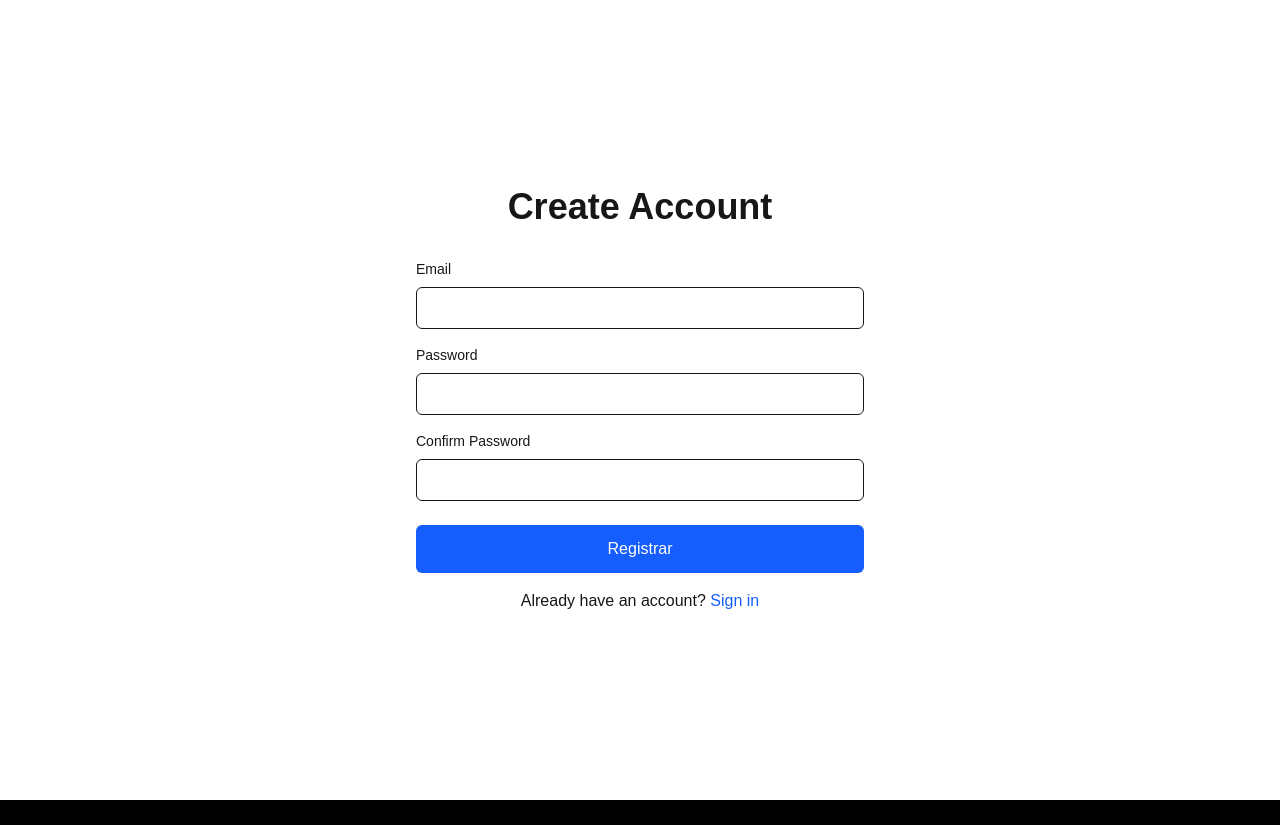
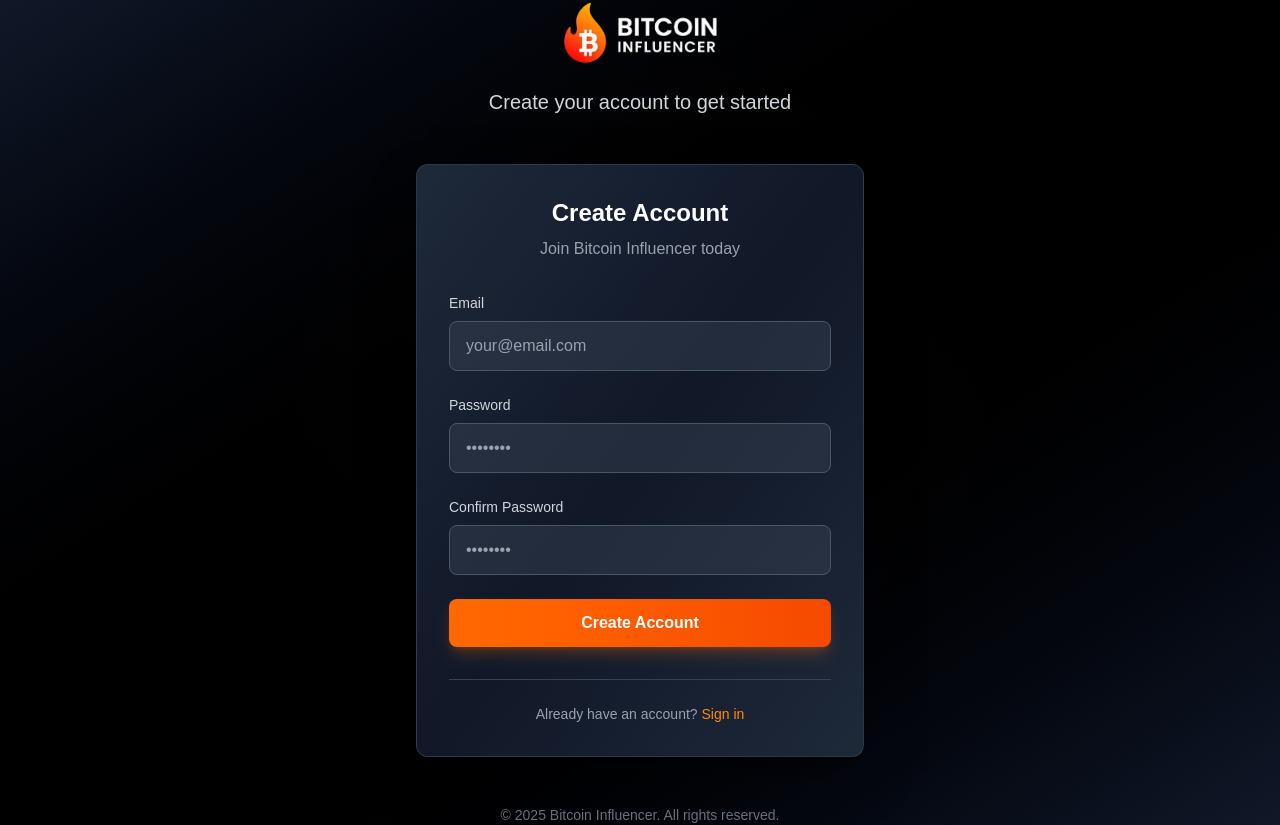
Before and after one commit to eduardocodes/btc-influencer, a Next.js app: page /register in a window 1280 px wide. Before the commit the page ends 800 px from the top, so only its background shows below. Built offline with nearby package versions, Linux system fonts and the light colour scheme; no server answers.

Commit message:
feat(register): enhance styling for premium entries

```diff
--- a/src/app/register/page.tsx
+++ b/src/app/register/page.tsx
@@ -47,12 +47,45 @@ export default function Register() {
   };
 
   return (
-    <div className="flex flex-col items-center justify-center min-h-screen p-8">
-      <h1 className="text-4xl font-bold mb-8">Create Account</h1>
+    <div className="min-h-screen bg-gradient-to-br from-gray-900 via-black to-gray-900">
+      {/* Background Pattern */}
+      <div className="absolute inset-0 opacity-20">
+        <div className="absolute inset-0 bg-[radial-gradient(circle_at_50%_50%,rgba(251,146,60,0.1),transparent_50%)]" />
+      </div>
 
-      <form onSubmit={handleSubmit} className="w-full max-w-md">
-        <div className="mb-4">
-          <label htmlFor="email" className="block text-sm font-medium mb-2">
+      <div className="relative z-10 flex flex-col items-center justify-center min-h-screen px-4 sm:px-6 lg:px-8">
+        {/* Header */}
+        <div className="text-center mb-12">
+          <div className="flex justify-center mb-6">
+            <img src="/btc-influencer-icon.svg" alt="Bitcoin Influencer" className="h-16 w-auto" />
+          </div>
+
+          <p className="text-xl text-gray-300 max-w-2xl mx-auto">
+            Create your account to get started
+          </p>
+        </div>
+
+        {/* Main Content */}
+        <div className="w-full max-w-md">
+          <div className="bg-gradient-to-br from-gray-800 via-gray-900 to-gray-800 rounded-xl p-8 border border-gray-600/50 shadow-2xl shadow-black/50 backdrop-blur-sm">
+            <div className="text-center mb-8">
+              <h2 className="text-2xl font-bold text-white mb-2">
+                Create Account
+              </h2>
+              <p className="text-gray-400">
+                Join Bitcoin Influencer today
+              </p>
+            </div>
+
+            {error && (
+              <div className="mb-6 p-4 bg-red-900/50 border border-red-500/50 text-red-300 rounded-lg">
+                {error}
+              </div>
+            )}
+
+            <form onSubmit={handleSubmit} className="space-y-6">
+              <div>
+                <label htmlFor="email" className="block text-sm font-medium text-gray-300 mb-2">
                   Email
                 </label>
                 <input
@@ -60,13 +93,14 @@ export default function Register() {
                   id="email"
                   value={email}
                   onChange={(e) => setEmail(e.target.value)}
-            className="w-full px-4 py-2 border rounded-md focus:outline-none focus:ring-2 focus:ring-blue-500"
+                  className="w-full px-4 py-3 bg-gray-700/50 border border-gray-600 rounded-lg text-white placeholder-gray-400 focus:outline-none focus:ring-2 focus:ring-orange-500 focus:border-transparent transition-all"
+                  placeholder="your@email.com"
                   required
                 />
               </div>
 
-        <div className="mb-4">
-          <label htmlFor="password" className="block text-sm font-medium mb-2">
+              <div>
+                <label htmlFor="password" className="block text-sm font-medium text-gray-300 mb-2">
                   Password
                 </label>
                 <input
@@ -74,14 +108,15 @@ export default function Register() {
                   id="password"
                   value={password}
                   onChange={(e) => setPassword(e.target.value)}
-            className="w-full px-4 py-2 border rounded-md focus:outline-none focus:ring-2 focus:ring-blue-500"
+                  className="w-full px-4 py-3 bg-gray-700/50 border border-gray-600 rounded-lg text-white placeholder-gray-400 focus:outline-none focus:ring-2 focus:ring-orange-500 focus:border-transparent transition-all"
+                  placeholder="••••••••"
                   required
                   minLength={6}
                 />
               </div>
 
-        <div className="mb-6">
-          <label htmlFor="confirmPassword" className="block text-sm font-medium mb-2">
+              <div>
+                <label htmlFor="confirmPassword" className="block text-sm font-medium text-gray-300 mb-2">
                   Confirm Password
                 </label>
                 <input
@@ -89,35 +124,48 @@ export default function Register() {
                   id="confirmPassword"
                   value={confirmPassword}
                   onChange={(e) => setConfirmPassword(e.target.value)}
-            className="w-full px-4 py-2 border rounded-md focus:outline-none focus:ring-2 focus:ring-blue-500"
+                  className="w-full px-4 py-3 bg-gray-700/50 border border-gray-600 rounded-lg text-white placeholder-gray-400 focus:outline-none focus:ring-2 focus:ring-orange-500 focus:border-transparent transition-all"
+                  placeholder="••••••••"
                   required
                   minLength={6}
                 />
               </div>
 
-        {error && (
-          <div className="mb-4 p-3 bg-red-100 border border-red-400 text-red-700 rounded">
-            {error}
-          </div>
-        )}
-
               <button
                 type="submit"
                 disabled={loading}
-          className={`w-full px-6 py-3 bg-blue-600 text-white rounded-md transition-colors ${loading ? 'opacity-70 cursor-not-allowed' : 'hover:bg-blue-700'}`}
+                className={`cursor-pointer w-full bg-gradient-to-r from-orange-500 to-orange-600 hover:from-orange-400 hover:to-orange-500 text-white font-semibold py-3 px-6 rounded-lg transition-all duration-300 transform shadow-lg shadow-orange-500/25 hover:shadow-xl hover:shadow-orange-500/40 ${
+                  loading ? 'opacity-70 cursor-not-allowed' : 'hover:scale-105'
+                }`}
               >
-          {loading ? 'Registrando...' : 'Registrar'}
+                {loading ? (
+                  <div className="flex items-center justify-center">
+                    <div className="animate-spin rounded-full h-5 w-5 border-b-2 border-white"></div>
+                  </div>
+                ) : (
+                  'Create Account'
+                )}
               </button>
+            </form>
 
-        <div className="mt-4 text-center">
+            <div className="mt-8 pt-6 border-t border-gray-700">
+              <div className="text-center text-sm text-gray-400">
                 <p>
                   Already have an account?{' '}
-            <Link href="/login" className="text-blue-600 hover:underline">
+                  <Link href="/login" className="text-orange-400 hover:text-orange-300 font-medium transition-colors">
                     Sign in
                   </Link>
                 </p>
               </div>
-      </form>
+            </div>
+          </div>
+        </div>
+
+        {/* Footer */}
+        <div className="mt-12 text-center text-gray-500 text-sm">
+          <p>© {new Date().getFullYear()} Bitcoin Influencer. All rights reserved.</p>
+        </div>
+      </div>
     </div>
   );
 }
```
Lines whose indentation alone changed are shown as unchanged.
